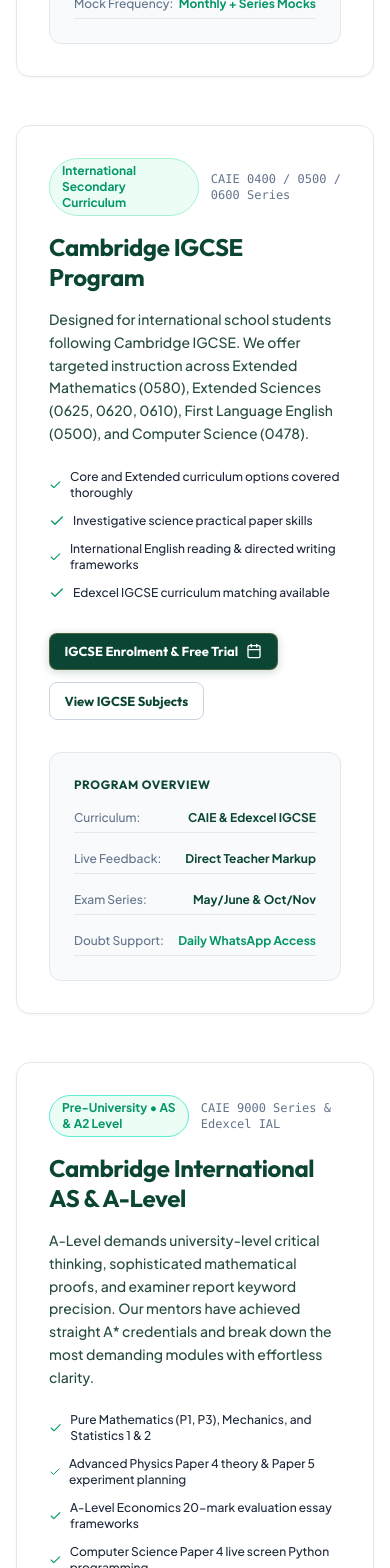
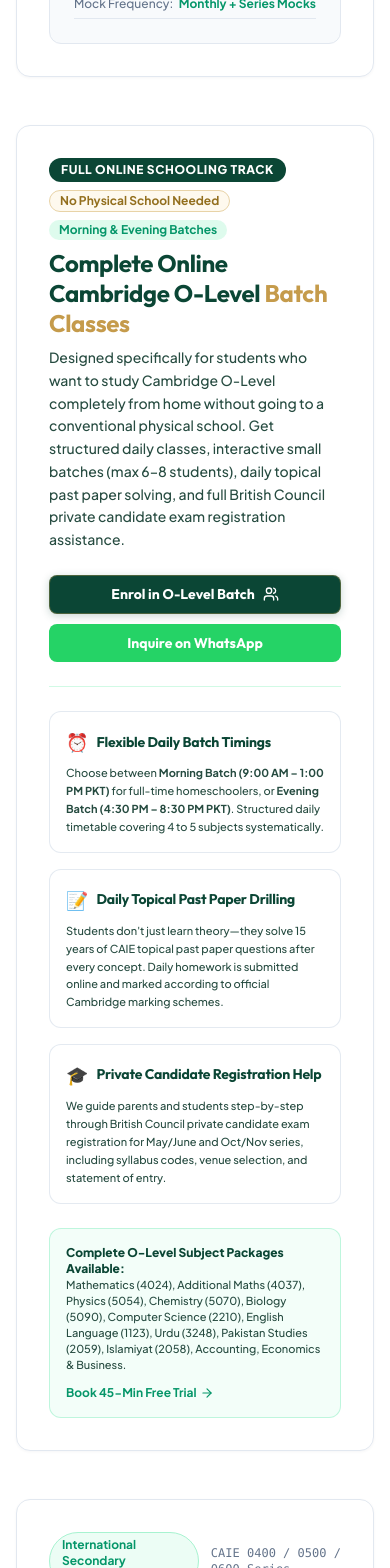
Before and after one commit to mjamalullah/TheReadly-react, a React (Vite) app: page /programs in a window 390 px wide. Shown: the part 1460-3028 px from the top of the page. Built offline with nearby package versions, Linux system fonts and the light colour scheme; the HTML template or start-up script is replaced by a standard one.

Commit message:
Add full online Cambridge O-Level schooling and batch classes track to hero slider, programs, and booking modal

```diff
--- a/src/components/BookingModal.jsx
+++ b/src/components/BookingModal.jsx
@@ -6,6 +6,7 @@
 
 const curriculumSubjectsMap = {
   "Cambridge O-Level": [
+    "All Core Subjects (Full O-Level Batch)",
     "Urdu - First Language (3247)",
     "Urdu - Second Language (3248)",
     "Mathematics - Syllabus D (4024)",
@@ -65,7 +66,14 @@
 };
 
 const curriculumGradesMap = {
-  "Cambridge O-Level": ["O-1 / Grade 9", "O-2 / Grade 10", "O-3 / Grade 11"],
+  "Cambridge O-Level": [
+    "O-1 / Grade 9 (Morning/Evening Batch)",
+    "O-2 / Grade 10 (Morning/Evening Batch)",
+    "O-3 / Grade 11 (Morning/Evening Batch)",
+    "Full Online Schooling (Homeschool Track)",
+    "Private Candidate Intensive Preparation",
+    "1-on-1 Individual Tutoring"
+  ],
   "Cambridge IGCSE": ["Year 9", "Year 10", "Year 11"],
   "Cambridge A-Level": ["AS-Level / Grade 12", "A2-Level / Grade 13"],
   "Pearson Edexcel": ["IGCSE Year 1", "IGCSE Year 2", "International AS", "International A2"],
--- a/src/pages/Home.jsx
+++ b/src/pages/Home.jsx
@@ -86,24 +86,24 @@
     }
   },
   {
-    tabLabel: "Distinction Merit",
-    badge: "Rigorous Exam Rehearsals & Distinctions",
-    badgeIcon: Award,
-    titleMain: "Prepare With",
-    titleHighlight: "Total Confidence.",
-    subtitle: "Authentic Cambridge Rubrics & A* Results",
-    description: "Develop the knowledge, analytical skills, and exam confidence needed for outstanding grades. Timed mock examinations evaluated under authentic Cambridge grading rubrics with guaranteed A* readiness.",
-    primaryBtn: { text: "Schedule Diagnostic Demo", icon: CalendarCheck, action: "modal" },
-    secondaryBtn: { text: "How It Works", icon: ArrowRight, to: "/how-it-works" },
+    tabLabel: "Online O-Level Batches",
+    badge: "Full Online Cambridge O-Level Schooling & Batches",
+    badgeIcon: Users,
+    titleMain: "Complete Online O-Level.",
+    titleHighlight: "Interactive Batch Classes.",
+    subtitle: "Ideal for Homeschoolers & Students Studying Entirely From Home",
+    description: "No physical school required. Complete Cambridge O-Level preparation with interactive small-group live batches (Morning & Evening), daily 15-year topical past paper practice, and full CAIE exam readiness across all subjects.",
+    primaryBtn: { text: "Enrol in O-Level Batch", icon: Users, action: "modal" },
+    secondaryBtn: { text: "Explore O-Level Track", icon: ArrowRight, to: "/programs#olevel-batches" },
     mobilePreview: {
-      type: "merit",
-      tag: "Verified A*",
-      subject: "Official Distinction Merit Profile",
-      topic: "Score 98.4% • Top 1% Regional Cambridge Candidates",
+      type: "batch",
+      tag: "Homeschooling Track",
+      subject: "Full Online Cambridge O-Level (Grades 9–11)",
+      topic: "Morning & Evening Live Batches • All CAIE Subjects",
       stats: [
-        { label: "Pakistan", val: "Rank #1" },
-        { label: "UAE Dubai", val: "Raw 96%" },
-        { label: "UK / KSA", val: "A* Grade" }
+        { label: "Batch Size", val: "Max 6–8" },
+        { label: "Timings", val: "Morning & Eve" },
+        { label: "Practice", val: "Daily Topical" }
       ]
     }
   }
@@ -702,88 +702,119 @@
                 </div>
               )}
 
-              {/* SLIDE 3 DESIGN: Framed Gold Distinction Certificate & Global Merit Scorecard */}
+              {/* SLIDE 3 DESIGN: Full Online O-Level Schooling & Batch System Portal */}
               {currentSlide === 2 && (
-                <div key="slide-design-2" className="anim-certificate-stamp anim-gold-pulse relative rounded-2xl border-2 border-[#C59B4B] bg-gradient-to-b from-[#FFFDF9] via-[#FCF8EE] to-[#F7EED8] p-6 shadow-2xl shadow-[#C59B4B]/20 select-none overflow-hidden">
-                  {/* Certificate Corner Geometric Accents */}
-                  <div className="absolute top-2.5 left-2.5 w-4 h-4 border-t-2 border-l-2 border-[#C59B4B]"></div>
-                  <div className="absolute top-2.5 right-2.5 w-4 h-4 border-t-2 border-r-2 border-[#C59B4B]"></div>
-                  <div className="absolute bottom-2.5 left-2.5 w-4 h-4 border-b-2 border-l-2 border-[#C59B4B]"></div>
-                  <div className="absolute bottom-2.5 right-2.5 w-4 h-4 border-b-2 border-r-2 border-[#C59B4B]"></div>
-
-                  {/* Watermark Crest */}
-                  <div className="absolute -right-10 -bottom-10 opacity-5 pointer-events-none">
-                    <Award className="w-56 h-56 text-[#0B4635]" />
-                  </div>
-
-                  {/* Certificate Header */}
-                  <div className="text-center border-b border-[#E8D3A7] pb-3 mb-3 relative">
-                    <div className="inline-flex items-center gap-1.5 px-3 py-1 rounded-full bg-[#FEF9EE] border border-[#C59B4B] text-[#936F1E] text-[10px] font-extrabold uppercase tracking-widest mb-1 shadow-2xs">
-                      <Award className="w-3.5 h-3.5 text-[#C59B4B]" />
-                      <span>Official Distinction Audit Card</span>
-                    </div>
-                    <h3 className="text-sm font-extrabold text-[#0B4635] font-heading tracking-wide uppercase">
-                      The Readly Institute &bull; Merit Roll
-                    </h3>
-                    <p className="text-[11px] text-slate-600 font-serif italic">Cambridge Assessment International Series Mock Audit</p>
-                  </div>
-
-                  {/* Distinction Score Ribbon */}
-                  <div className="p-3.5 rounded-xl bg-white/95 border border-[#E8D3A7] flex items-center justify-between shadow-sm mb-3">
-                    <div>
-                      <span className="text-[10px] font-bold text-slate-500 uppercase tracking-wider block">Official Result Profile</span>
-                      <h4 className="text-xl font-extrabold text-[#0B4635] font-heading leading-tight">
-                        Grade A* Distinction
-                      </h4>
-                      <span className="text-[11px] text-[#936F1E] font-medium flex items-center gap-1">
-                        <Star className="w-3 h-3 fill-[#C59B4B] text-[#C59B4B]" />
-                        Top 1% Worldwide Candidate Profile
+                <div key="slide-design-2" className="anim-batch-portal dashboard-preview-window border border-emerald-200/90 shadow-2xl bg-white overflow-hidden rounded-2xl">
+                  {/* Header Bar */}
+                  <div className="bg-[#06251C] px-4 py-3 flex items-center justify-between border-b border-white/10">
+                    <div className="flex items-center gap-2">
+                      <span className="w-3 h-3 rounded-full bg-rose-400"></span>
+                      <span className="w-3 h-3 rounded-full bg-amber-400"></span>
+                      <span className="w-3 h-3 rounded-full bg-emerald-400"></span>
+                      <span className="text-xs font-mono font-semibold text-slate-200 ml-2">
+                        Cambridge O-Level • Full Online Schooling Portal
                       </span>
                     </div>
-                    <div className="text-right">
-                      <span className="text-2xl sm:text-3xl font-black text-[#0B4635] font-heading block">98.4%</span>
-                      <span className="text-[10px] font-bold text-[#059669] bg-[#ECFDF5] px-2 py-0.5 rounded-full border border-emerald-200">
-                        Grade Cleared
-                      </span>
-                    </div>
-                  </div>
-
-                  {/* Global Student Merit Roll Pills (3 international hubs) */}
-                  <div className="space-y-1.5 mb-3">
-                    <span className="text-[10px] font-extrabold text-slate-500 uppercase tracking-wider block px-1">
-                      Global Candidate Benchmarks:
-                    </span>
-
-                    <div className="grid grid-cols-3 gap-2 text-center text-xs">
-                      <div className="p-2 rounded-lg bg-white/90 border border-[#E8D3A7]/80 shadow-2xs">
-                        <span className="text-sm block">🇵🇰</span>
-                        <span className="font-extrabold text-slate-900 block text-[11px]">Pakistan #1</span>
-                        <span className="text-[9px] text-slate-500">Math 4024 (Raw 98)</span>
-                      </div>
-
-                      <div className="p-2 rounded-lg bg-white/90 border border-[#E8D3A7]/80 shadow-2xs">
-                        <span className="text-sm block">🇦🇪</span>
-                        <span className="font-extrabold text-slate-900 block text-[11px]">UAE (Dubai)</span>
-                        <span className="text-[9px] text-slate-500">Physics 9702 (A*)</span>
-                      </div>
-
-                      <div className="p-2 rounded-lg bg-white/90 border border-[#E8D3A7]/80 shadow-2xs">
-                        <span className="text-sm block">🇸🇦 🇬🇧</span>
-                        <span className="font-extrabold text-slate-900 block text-[11px]">KSA & UK</span>
-                        <span className="text-[9px] text-slate-500">IGCSE CS 0478 (A*)</span>
-                      </div>
-                    </div>
-                  </div>
-
-                  {/* Verification Stamp Footer */}
-                  <div className="flex items-center justify-between pt-2 border-t border-[#E8D3A7]/80 text-[10px] text-slate-600">
-                    <div className="flex items-center gap-1.5 text-emerald-800 font-bold">
-                      <ShieldCheck className="w-4 h-4 text-[#059669]" />
-                      <span>Verified Examiner Grading Rubric</span>
-                    </div>
-                    <span className="font-mono font-bold text-[#936F1E] bg-[#FEF9EE] px-2 py-0.5 rounded border border-[#E8D3A7]">
-                      REF: RDL-2026-A*
-                    </span>
+                    <div className="flex items-center gap-1.5 bg-[#0B4635] text-amber-300 border border-[#C59B4B]/30 px-2.5 py-0.5 rounded-full text-[10px] font-bold">
+                      <Users className="w-3 h-3 text-[#C59B4B]" />
+                      <span>Live Batches Open</span>
+                    </div>
+                  </div>
+
+                  {/* Body Content */}
+                  <div className="p-5 space-y-3.5 bg-white">
+                    {/* Top Callout: Batch Options & Timings */}
+                    <div className="p-3 rounded-xl bg-gradient-to-r from-emerald-50 via-[#FEF9EE] to-amber-50/60 border border-emerald-200/80 flex items-center justify-between">
+                      <div>
+                        <div className="flex items-center gap-2">
+                          <span className="text-[10px] font-extrabold text-[#0B4635] uppercase tracking-wider">No Physical School Needed</span>
+                          <span className="text-[10px] font-bold bg-[#059669] text-white px-2 py-0.2 rounded">Homeschool Track</span>
+                        </div>
+                        <h4 className="text-sm font-extrabold text-slate-900 font-heading mt-0.5">
+                          Complete O-Level Syllabus & Topical Practice
+                        </h4>
+                      </div>
+                      <div className="text-right shrink-0">
+                        <span className="text-[10px] font-bold text-slate-500 uppercase block">Cohort Capacity</span>
+                        <span className="text-xs font-extrabold text-[#0B4635] font-mono">Max 6–8 Students</span>
+                      </div>
+                    </div>
+
+                    {/* Batch Timings Bar */}
+                    <div className="grid grid-cols-2 gap-2 text-xs">
+                      <div className="p-2 rounded-lg bg-emerald-50/70 border border-emerald-200 flex items-center gap-2">
+                        <span className="text-base">🌅</span>
+                        <div>
+                          <span className="font-extrabold text-[#0B4635] block text-[11px]">Morning Batch</span>
+                          <span className="text-[10px] text-slate-500">9:00 AM – 1:00 PM PKT</span>
+                        </div>
+                      </div>
+                      <div className="p-2 rounded-lg bg-amber-50/60 border border-amber-200 flex items-center gap-2">
+                        <span className="text-base">🌆</span>
+                        <div>
+                          <span className="font-extrabold text-[#936F1E] block text-[11px]">Evening Batch</span>
+                          <span className="text-[10px] text-slate-500">4:30 PM – 8:30 PM PKT</span>
+                        </div>
+                      </div>
+                    </div>
+
+                    {/* 4 Subject Streams Covered */}
+                    <div className="space-y-1.5">
+                      <div className="flex justify-between items-center text-[10px] font-bold text-slate-500 uppercase tracking-wider px-1">
+                        <span>Core Subject Offerings:</span>
+                        <span className="text-[#059669]">CAIE 4000/5000/7000 Series</span>
+                      </div>
+                      <div className="grid grid-cols-2 gap-1.5 text-xs">
+                        <div className="p-2 rounded-lg bg-slate-50 border border-slate-200 hover:border-emerald-300 transition-colors">
+                          <span className="font-bold text-slate-900 block text-[11px]">📐 Mathematics (4024 / 4037)</span>
+                          <span className="text-[10px] text-slate-500">Daily Concept Breakdown & Topical Mocks</span>
+                        </div>
+                        <div className="p-2 rounded-lg bg-slate-50 border border-slate-200 hover:border-emerald-300 transition-colors">
+                          <span className="font-bold text-slate-900 block text-[11px]">🔬 Sciences (5054 / 5070 / 5090)</span>
+                          <span className="text-[10px] text-slate-500">Physics, Chemistry, Biology & ATP Paper 4</span>
+                        </div>
+                        <div className="p-2 rounded-lg bg-slate-50 border border-slate-200 hover:border-emerald-300 transition-colors">
+                          <span className="font-bold text-slate-900 block text-[11px]">📚 Humanities & Languages</span>
+                          <span className="text-[10px] text-slate-500">Pak Studies, Islamiyat, English & Urdu</span>
+                        </div>
+                        <div className="p-2 rounded-lg bg-slate-50 border border-slate-200 hover:border-emerald-300 transition-colors">
+                          <span className="font-bold text-slate-900 block text-[11px]">💼 Commerce & Computers</span>
+                          <span className="text-[10px] text-slate-500">Accounting, Economics, Business & CS 2210</span>
+                        </div>
+                      </div>
+                    </div>
+
+                    {/* 3 Key Benefits */}
+                    <div className="grid grid-cols-3 gap-2 text-center text-xs pt-0.5">
+                      <div className="p-2 rounded-lg bg-emerald-50/60 border border-emerald-100">
+                        <span className="font-extrabold text-[#059669] block text-xs">15-Year Topical</span>
+                        <span className="text-[10px] text-slate-500 font-medium">Daily Homework Marking</span>
+                      </div>
+                      <div className="p-2 rounded-lg bg-amber-50/60 border border-amber-100">
+                        <span className="font-extrabold text-[#936F1E] block text-xs">Monthly Full Mocks</span>
+                        <span className="text-[10px] text-slate-500 font-medium">Exam Simulation</span>
+                      </div>
+                      <div className="p-2 rounded-lg bg-slate-50 border border-slate-200">
+                        <span className="font-extrabold text-[#0B4635] block text-xs">CAIE Registration</span>
+                        <span className="text-[10px] text-slate-500 font-medium">British Council Support</span>
+                      </div>
+                    </div>
+
+                    {/* Enrolment Trigger Bar */}
+                    <div className="pt-1 flex items-center justify-between border-t border-slate-100">
+                      <div className="flex items-center gap-1.5 text-xs text-slate-600">
+                        <CheckCircle2 className="w-3.5 h-3.5 text-[#059669]" />
+                        <span className="text-[11px] font-medium">Free 45-min diagnostic trial batch session</span>
+                      </div>
+                      <button
+                        type="button"
+                        onClick={() => openBookingModal({ curriculum: 'Cambridge O-Level' })}
+                        className="text-[11px] font-bold text-[#0B4635] hover:text-[#059669] underline cursor-pointer"
+                      >
+                        Join O-Level Batch &rarr;
+                      </button>
+                    </div>
+
                   </div>
                 </div>
               )}
@@ -840,14 +871,17 @@
           {/* Card 1: O-Level */}
           <div className="card-base p-6 bg-white border-slate-200 hover:border-emerald-500 hover:shadow-lg transition-all flex flex-col justify-between group">
             <div className="space-y-3">
-              <span className="px-2.5 py-1 rounded text-[10px] font-bold uppercase bg-emerald-50 text-[#059669]">CAIE</span>
+              <div className="flex items-center gap-1.5 flex-wrap">
+                <span className="px-2.5 py-1 rounded text-[10px] font-bold uppercase bg-emerald-50 text-[#059669]">CAIE</span>
+                <span className="px-2 py-0.5 rounded text-[10px] font-bold bg-[#FEF9EE] text-[#936F1E] border border-[#E8D3A7]">Online Schooling & Batches</span>
+              </div>
               <h3 className="text-base font-bold text-slate-900 font-heading group-hover:text-[#059669] transition-colors">Cambridge O-Level</h3>
               <p className="text-xs text-slate-600 leading-relaxed">
-                Comprehensive 1-on-1 tutoring covering syllabus fundamentals, topical question banks, and weekly feedback.
+                Full online schooling for homeschoolers & private candidates. Daily morning/evening interactive batches and 1-on-1 tracks with topical past paper drilling.
               </p>
             </div>
-            <Link to="/programs" className="mt-4 pt-3 border-t border-slate-100 flex items-center justify-between text-xs font-bold text-[#059669]">
-              <span>View Curriculum</span>
+            <Link to="/programs#olevel-batches" className="mt-4 pt-3 border-t border-slate-100 flex items-center justify-between text-xs font-bold text-[#059669]">
+              <span>View O-Level Batches</span>
               <ArrowRight className="w-3.5 h-3.5 transition-transform group-hover:translate-x-1" />
             </Link>
           </div>
--- a/src/pages/Programs.jsx
+++ b/src/pages/Programs.jsx
@@ -1,10 +1,24 @@
-import React from 'react';
-import { Link } from 'react-router-dom';
+import React, { useEffect } from 'react';
+import { Link, useLocation } from 'react-router-dom';
 import { useModal } from '../context/ModalContext';
 import { Icon } from '../components/Icon';
 
 export const Programs = () => {
   const { openBookingModal } = useModal();
+  const location = useLocation();
+
+  useEffect(() => {
+    if (location.hash) {
+      const id = location.hash.replace('#', '');
+      const el = document.getElementById(id);
+      if (el) {
+        setTimeout(() => {
+          el.scrollIntoView({ behavior: 'smooth', block: 'start' });
+        }, 150);
+      }
+    }
+  }, [location]);
+
   return (
     <div className="space-y-12">
 
@@ -99,6 +113,100 @@
               <span className="font-bold text-[#059669]">Monthly + Series Mocks</span>
             </div>
           </div>
+        </div>
+      </div>
+
+      {/*  1.1 SPECIAL TRACK: FULL ONLINE O-LEVEL & BATCH CLASSES (HOMESCHOOLERS & PRIVATE CANDIDATES)  */}
+      <div id="olevel-batches" className="card-base p-8 sm:p-10 bg-gradient-to-br from-emerald-50/80 via-white to-amber-50/40 border-2 border-emerald-200/90 shadow-md scroll-mt-24">
+        <div className="flex flex-col lg:flex-row lg:items-center justify-between gap-6 pb-6 border-b border-emerald-100">
+          <div>
+            <div className="flex items-center gap-2 mb-2 flex-wrap">
+              <span className="px-3 py-1 rounded-full text-xs font-extrabold bg-[#0B4635] text-white uppercase tracking-wider">
+                Full Online Schooling Track
+              </span>
+              <span className="px-2.5 py-0.5 rounded-full text-xs font-bold bg-[#FEF9EE] text-[#936F1E] border border-[#E8D3A7]">
+                No Physical School Needed
+              </span>
+              <span className="px-2.5 py-0.5 rounded-full text-xs font-bold bg-emerald-100/70 text-[#059669]">
+                Morning & Evening Batches
+              </span>
+            </div>
+            <h3 className="text-2xl sm:text-3xl font-extrabold text-[#0B4635] font-heading">
+              Complete Online Cambridge O-Level <span className="text-[#C59B4B]">Batch Classes</span>
+            </h3>
+            <p className="text-sm text-slate-600 mt-2 max-w-3xl leading-relaxed">
+              Designed specifically for students who want to study Cambridge O-Level completely from home without going to a conventional physical school. Get structured daily classes, interactive small batches (max 6–8 students), daily topical past paper solving, and full British Council private candidate exam registration assistance.
+            </p>
+          </div>
+          <div className="shrink-0 flex flex-col sm:flex-row lg:flex-col gap-2.5">
+            <button
+              type="button"
+              onClick={() => openBookingModal({ curriculum: 'Cambridge O-Level' })}
+              className="btn btn-teal text-xs font-bold py-3 px-5 shadow-sm hover:shadow-md cursor-pointer flex items-center justify-center gap-2"
+            >
+              <span>Enrol in O-Level Batch</span>
+              <Icon name="users" className="w-4 h-4" />
+            </button>
+            <a
+              href="https://wa.me/923337221552?text=Hi%20The%20Readly%20Institute,%20I%20am%20interested%20in%20Full%20Online%20O-Level%20Batch%20Classes%20from%20home"
+              target="_blank"
+              rel="noopener noreferrer"
+              className="btn btn-whatsapp text-xs font-bold py-2.5 px-4 flex items-center justify-center gap-2"
+            >
+              <span>Inquire on WhatsApp</span>
+            </a>
+          </div>
+        </div>
+
+        {/* Batch Structure Details Grid */}
+        <div className="grid md:grid-cols-3 gap-4 pt-6 text-xs">
+          <div className="p-4 rounded-xl bg-white border border-slate-200/90 shadow-2xs space-y-2">
+            <div className="flex items-center gap-2 text-[#0B4635] font-bold text-sm">
+              <span className="text-lg">⏰</span>
+              <h4>Flexible Daily Batch Timings</h4>
+            </div>
+            <p className="text-slate-600 text-[11px] leading-relaxed">
+              Choose between <strong>Morning Batch (9:00 AM – 1:00 PM PKT)</strong> for full-time homeschoolers, or <strong>Evening Batch (4:30 PM – 8:30 PM PKT)</strong>. Structured daily timetable covering 4 to 5 subjects systematically.
+            </p>
+          </div>
+
+          <div className="p-4 rounded-xl bg-white border border-slate-200/90 shadow-2xs space-y-2">
+            <div className="flex items-center gap-2 text-[#0B4635] font-bold text-sm">
+              <span className="text-lg">📝</span>
+              <h4>Daily Topical Past Paper Drilling</h4>
+            </div>
+            <p className="text-slate-600 text-[11px] leading-relaxed">
+              Students don't just learn theory—they solve 15 years of CAIE topical past paper questions after every concept. Daily homework is submitted online and marked according to official Cambridge marking schemes.
+            </p>
+          </div>
+
+          <div className="p-4 rounded-xl bg-white border border-slate-200/90 shadow-2xs space-y-2">
+            <div className="flex items-center gap-2 text-[#0B4635] font-bold text-sm">
+              <span className="text-lg">🎓</span>
+              <h4>Private Candidate Registration Help</h4>
+            </div>
+            <p className="text-slate-600 text-[11px] leading-relaxed">
+              We guide parents and students step-by-step through British Council private candidate exam registration for May/June and Oct/Nov series, including syllabus codes, venue selection, and statement of entry.
+            </p>
+          </div>
+        </div>
+
+        {/* Subjects Covered in Batch Track */}
+        <div className="mt-6 p-4 rounded-xl bg-emerald-50/60 border border-emerald-200/70 flex flex-col sm:flex-row items-start sm:items-center justify-between gap-3 text-xs">
+          <div>
+            <span className="font-extrabold text-[#0B4635] block">Complete O-Level Subject Packages Available:</span>
+            <span className="text-slate-600 text-[11px]">
+              Mathematics (4024), Additional Maths (4037), Physics (5054), Chemistry (5070), Biology (5090), Computer Science (2210), English Language (1123), Urdu (3248), Pakistan Studies (2059), Islamiyat (2058), Accounting, Economics & Business.
+            </span>
+          </div>
+          <button
+            type="button"
+            onClick={() => openBookingModal({ curriculum: 'Cambridge O-Level' })}
+            className="shrink-0 text-xs font-bold text-[#059669] hover:underline flex items-center gap-1 cursor-pointer"
+          >
+            <span>Book 45-Min Free Trial</span>
+            <Icon name="arrow-right" className="w-3.5 h-3.5" />
+          </button>
         </div>
       </div>
 
```
Also changed, not shown: src/index.css (+15 -0 lines).
